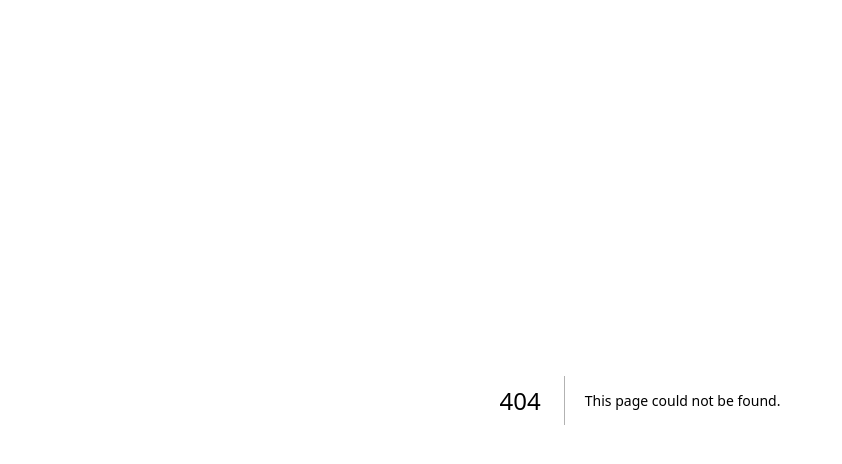
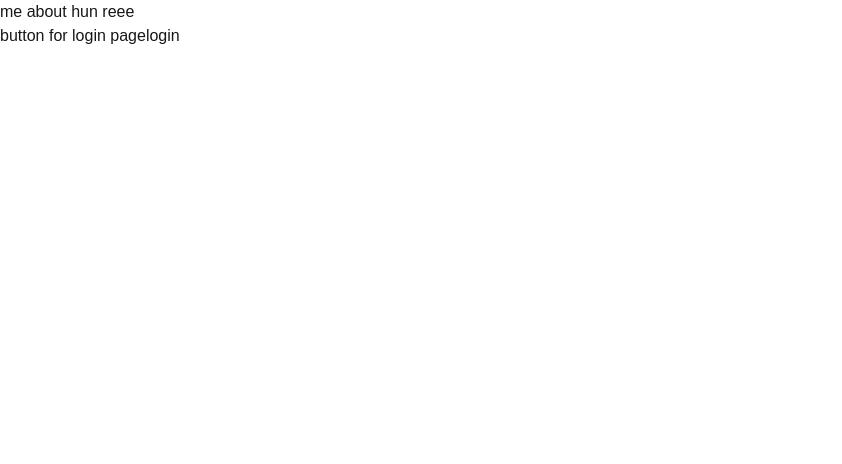
Before and after one commit to Aryaman-niboriya/NEXT-JS, a Next.js app in the folder next/: page /about in a window 1280 px wide. Before the commit this address had no page. Shown: the top 464 px of the page, without its empty margins (0-842 px from the left). Built offline with nearby package versions, Linux system fonts and the light colour scheme.

Commit message:
learn linking and navigation in rounting

```diff
--- /dev/null
+++ b/next/app/about/page.js
@@ -0,0 +1,14 @@
+'use client';
+import Link from "next/link"
+import {useRouter} from "next/navigation"
+function about(){
+    const router = useRouter();
+    return(
+        <div>
+            <h1>me about hun reee</h1>
+            <button onClick={()=>{router.push(login)}}>button for login page</button>
+            <Link href="login">login</Link>
+        </div>
+    )
+}
+export default about;
```
